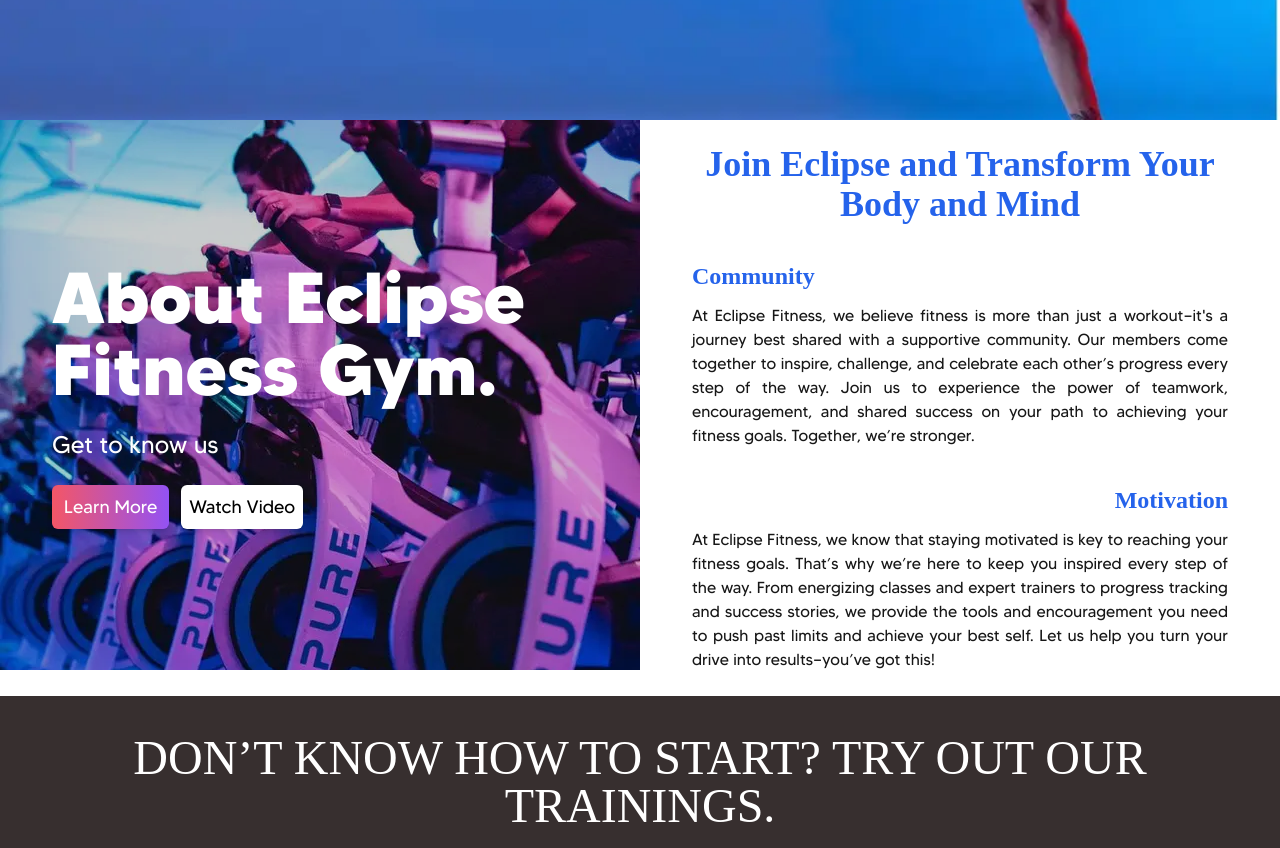
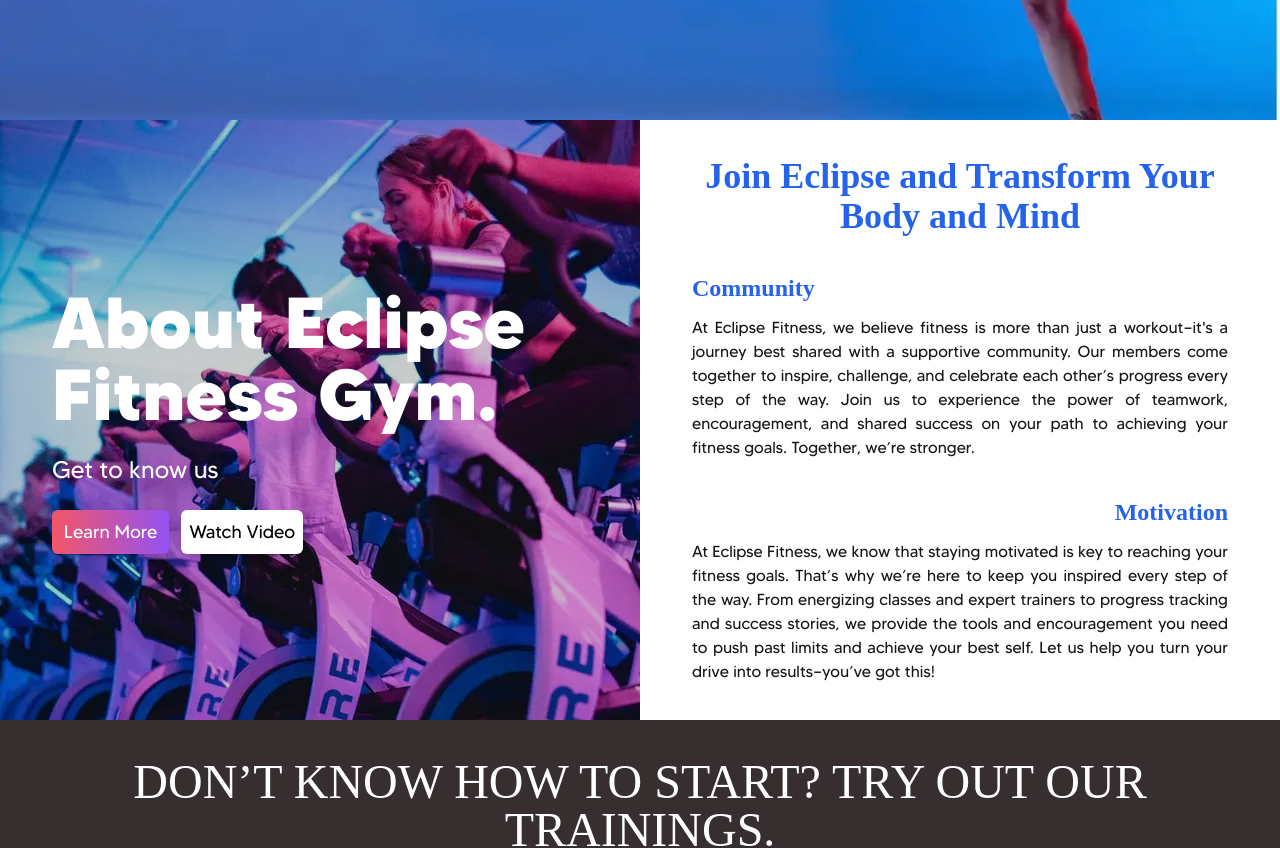
Before and after one commit to Ford-byte/nextjs-template, a Next.js app: page / in a window 1280 px wide. Shown: the part 480-1328 px from the top of the page. Built offline with nearby package versions, Linux system fonts and the light colour scheme; no server answers.

Commit message:
refactor

```diff
--- a/app/_layout/menu/navigation.jsx
+++ b/app/_layout/menu/navigation.jsx
@@ -22,6 +22,9 @@
     setShowLogin(!showLogin);
   };
 
+  const handleLogout = () => {
+    setLog(false);
+  };
   return (
     <div id="menu" className="relative">
       <div className="hidden lg:flex gap-x-[24px] items-center">
@@ -45,7 +48,12 @@
           <div className="relative group">
             <User className="size-[50px] cursor-pointer" />
             <div className="absolute hidden group-hover:block bg-white py-3 px-6 text-black rounded-md shadow-lg pointer-events-auto">
-              <div className="flex items-center gap-x-3 cursor-pointer">
+              <div
+                className="flex items-center gap-x-3 cursor-pointer"
+                onClick={() => {
+                  handleLogout();
+                }}
+              >
                 <Power className="size-6" />
                 <span>Logout</span>
               </div>
--- a/components/blocks/About.jsx
+++ b/components/blocks/About.jsx
@@ -3,18 +3,18 @@
   return (
     <section id="about" className="relative">
       <div className="grid grid-cols-1 lg:grid-cols-2">
-        <div className="relative h-[550px]">
+        <div className="relative min-h-[550px] max-h-[600px]">
           <div className="h-full">
             <Image
               src={`/images/bg_about.webp`}
               width={500}
               height={500}
               alt="Background"
-              className="object-cover w-full h-full"
+              className="object-cover w-full min-h-[550px]"
             />
           </div>
-          <div className="bg-black/20 absolute inset-0 z-[0]" />
-          <div className="absolute inset-0 text-white center items-center lg:px-0 z-[1]">
+          <div className="bg-black/20 absolute top-0 left-0 w-full h-full z-[0]" />
+          <div className="absolute top-0 left-0 text-white center items-center lg:px-0 z-[1] h-full">
             <div className="container lg:px-[52px] space-y-[24px]">
               <h2 className="text-5xl lg:text-7xl font-[600] font-tommy">
                 About Eclipse Fitness Gym.
```
